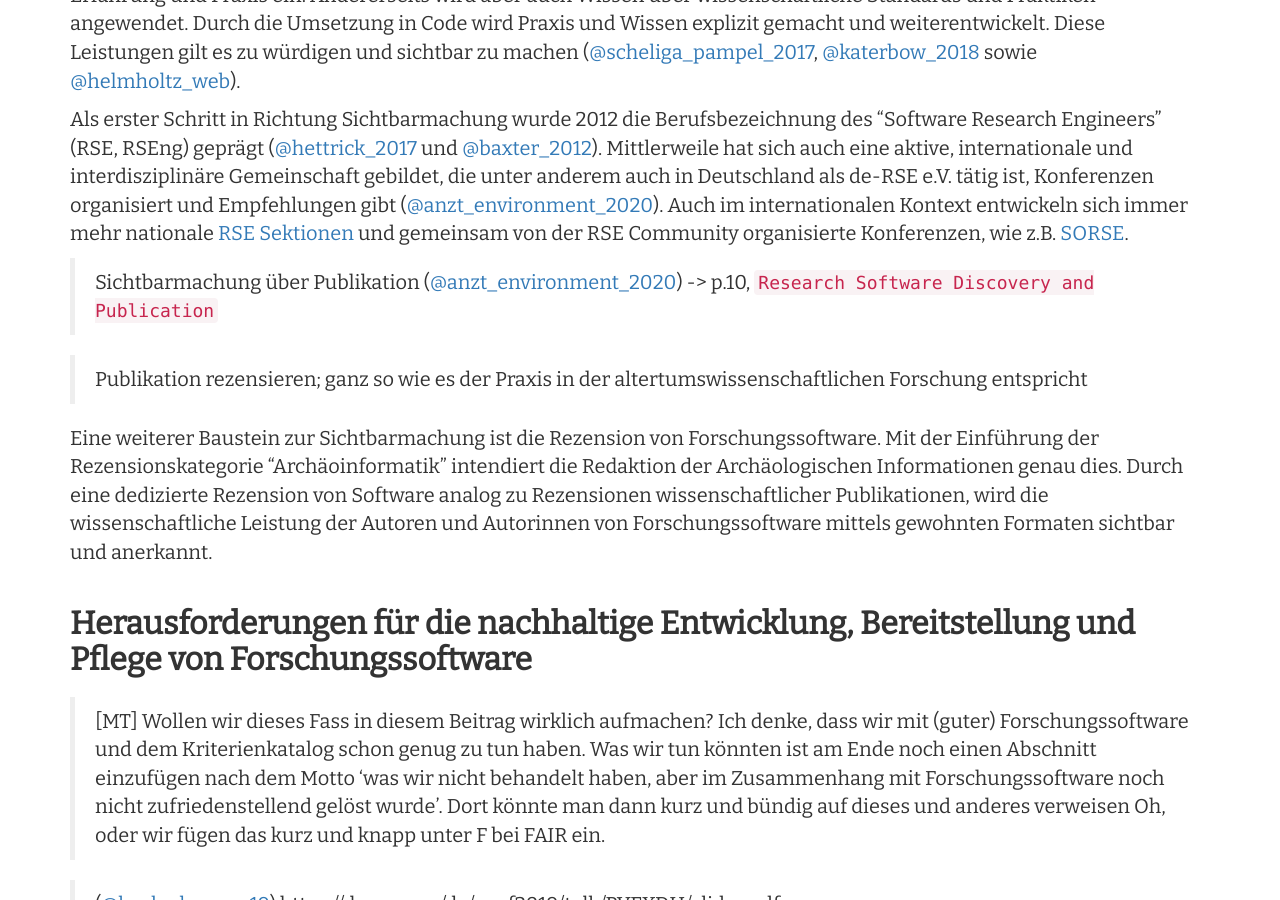
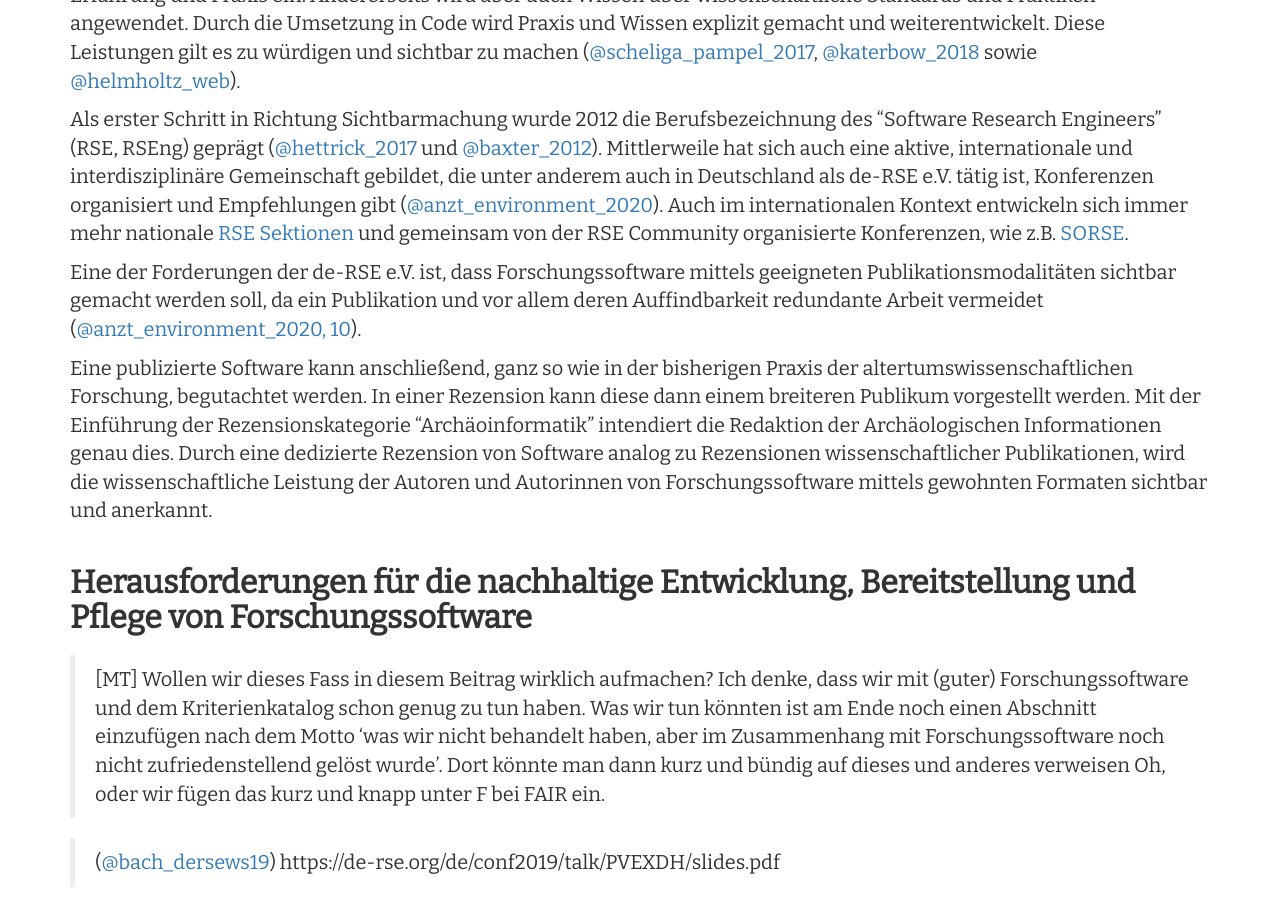
Before and after one commit to Research-Squirrel-Engineers/Impuls_SoftwareRezensionen_DGUF, a Jekyll site: the page built from Draft.md, in a window 1280 px wide and 900 px high, scrolled down 2604 px. Built offline with Jekyll 4.4.1, drawn with Linux system fonts in a browser that asks for light colours; nearby versions of some CDN libraries.

Commit message:
Wiss. Leistung - Publikationsforderung der de-RSE eingebaut

```diff
--- a/Draft.md
+++ b/Draft.md
@@ -71,12 +71,9 @@ Trotz der tragenden Rolle, die Forschungssoftware in manch einem Projekt hat, wi
 
 Als erster Schritt in Richtung Sichtbarmachung wurde 2012 die Berufsbezeichnung des "Software Research Engineers" (RSE, RSEng) geprägt ([@hettrick_2017](#hettrick_2017) und [@baxter_2012](#baxter_2012)). Mittlerweile hat sich auch eine aktive, internationale und interdisziplinäre Gemeinschaft gebildet, die unter anderem auch in Deutschland als de-RSE e.V. tätig ist, Konferenzen organisiert und Empfehlungen gibt ([@anzt_environment_2020](#anzt_environment_2020)). Auch im internationalen Kontext entwickeln sich immer mehr nationale [RSE Sektionen](https://sorse.github.io/contact/chapters/) und gemeinsam von der RSE Community organisierte Konferenzen, wie z.B. [SORSE](https://sorse.github.io).
 
-> Sichtbarmachung über Publikation
-> ([@anzt_environment_2020](#anzt_environment_2020)) -> p.10, `Research Software Discovery and Publication`
+Eine der Forderungen der de-RSE e.V. ist, dass Forschungssoftware mittels geeigneten Publikationsmodalitäten sichtbar gemacht werden soll, da ein Publikation und vor allem deren Auffindbarkeit redundante Arbeit vermeidet ([@anzt_environment_2020, 10](#anzt_environment_2020)).
 
-> Publikation rezensieren; ganz so wie es der Praxis in der altertumswissenschaftlichen Forschung entspricht
-
-Eine weiterer Baustein zur Sichtbarmachung ist die Rezension von Forschungssoftware. Mit der Einführung der Rezensionskategorie "Archäoinformatik" intendiert die Redaktion der Archäologischen Informationen genau dies. Durch eine dedizierte Rezension von Software analog zu Rezensionen wissenschaftlicher Publikationen, wird die wissenschaftliche Leistung der Autoren und Autorinnen von Forschungssoftware mittels gewohnten Formaten sichtbar und anerkannt.
+Eine publizierte Software kann anschließend, ganz so wie in der bisherigen Praxis der altertumswissenschaftlichen Forschung, begutachtet werden. In einer Rezension kann diese dann einem breiteren Publikum vorgestellt werden. Mit der Einführung der Rezensionskategorie "Archäoinformatik" intendiert die Redaktion der Archäologischen Informationen genau dies. Durch eine dedizierte Rezension von Software analog zu Rezensionen wissenschaftlicher Publikationen, wird die wissenschaftliche Leistung der Autoren und Autorinnen von Forschungssoftware mittels gewohnten Formaten sichtbar und anerkannt.
 
 ### Herausforderungen für die nachhaltige Entwicklung, Bereitstellung und Pflege von Forschungssoftware
 
```
